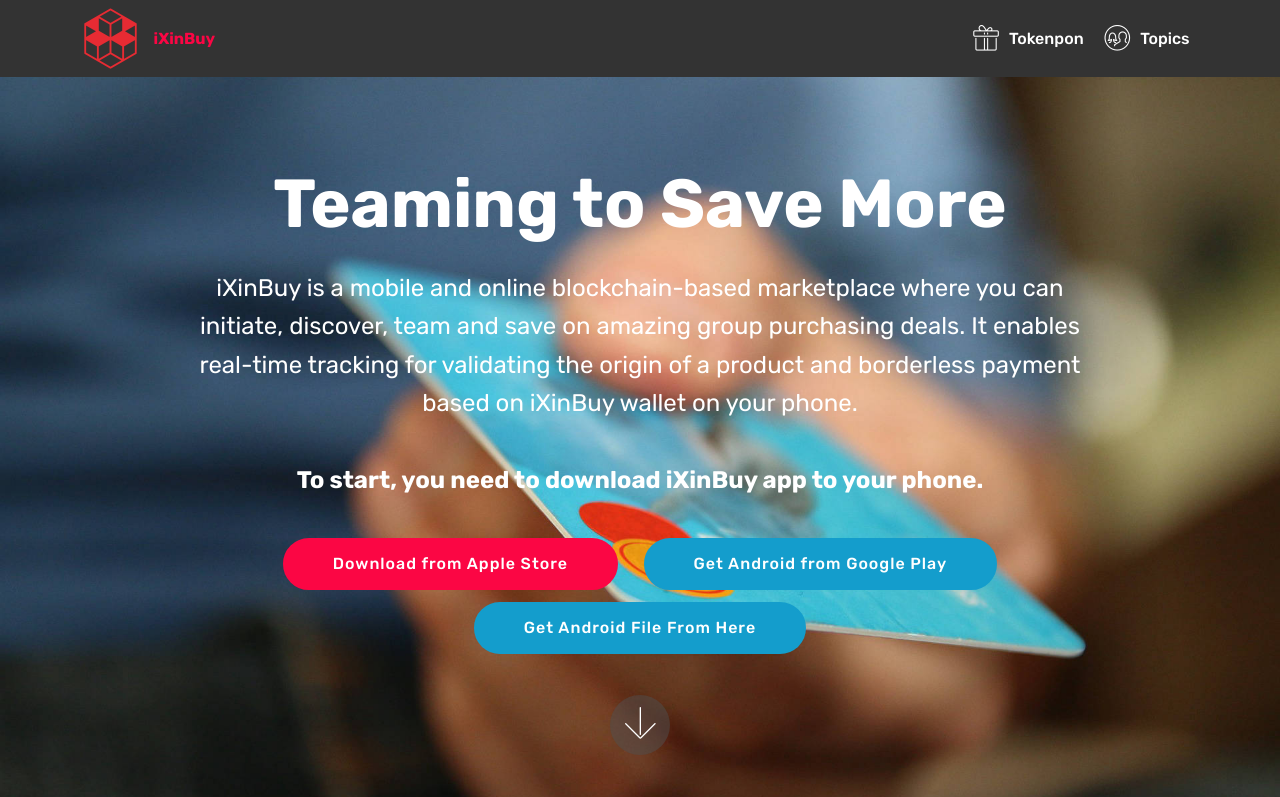
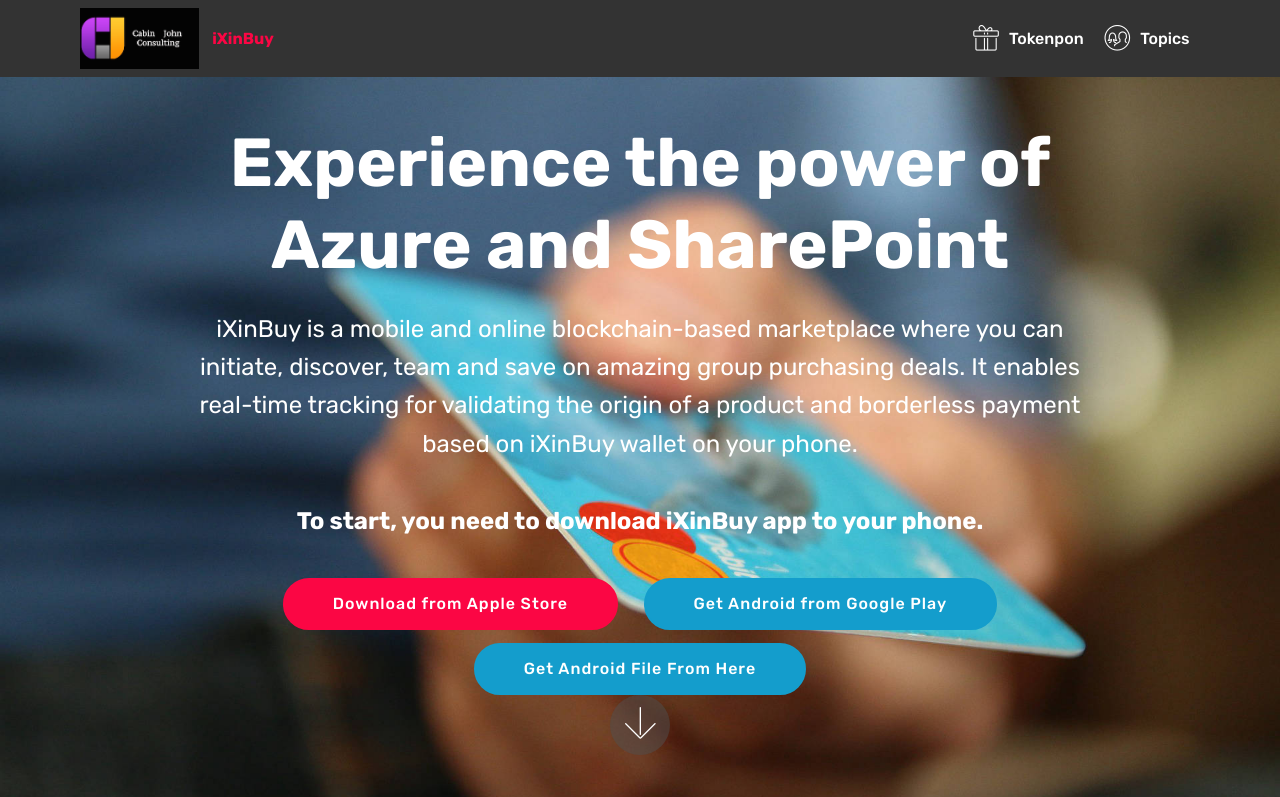
Before and after one commit to ixinpay/landing, a plain HTML site: page index.html in a window 1280 px wide. Shown: the top 797 px of the page. Drawn offline with Linux system fonts and the light colour scheme; files whose address does not match are found by name.

Commit message:
changed index.html

```diff
--- a/index.html
+++ b/index.html
@@ -5,7 +5,7 @@
   <meta http-equiv="X-UA-Compatible" content="IE=edge">
   <meta name="generator" content="ixinbuy v1.0.0, ixinhub.com">
   <meta name="viewport" content="width=device-width, initial-scale=1, minimum-scale=1">
-  <link rel="shortcut icon" href="assets/images/ixinlogo-122x122.png" type="image/x-icon">
+  <link rel="shortcut icon" href="assets/images/cjcclogo.png" type="image/x-icon">
   <meta name="description" content="">
   <title>iXinBuy Home</title>
   <link rel="stylesheet" href="assets/web/assets/ixinbuy-icons/ixinbuy-icons.css">
@@ -39,7 +39,7 @@
             <div class="navbar-brand">
                 <span class="navbar-logo">
                     <a href="https://ixinhub.com">
-                         <img src="assets/images/ixinlogo-122x122.png" alt="iXinBuy" title="" style="height: 3.8rem;">
+                         <img src="assets/images/cjcclogo.png" alt="iXinBuy" title="" style="height: 3.8rem;">
                     </a>
                 </span>
                 <span class="navbar-caption-wrap"><a class="navbar-caption text-secondary display-4" href="https://ixinhub.com">iXinBuy</a></span>
@@ -70,7 +70,7 @@
         <div class="row justify-content-md-center">
             <div class="mbr-white col-md-10">
                 <br />
-                <h1 class="mbr-section-title mbr-bold pb-3 mbr-fonts-style display-1">Teaming to Save More</h1>
+                <h1 class="mbr-section-title mbr-bold pb-3 mbr-fonts-style display-1">Experience the power of Azure and SharePoint</h1>
 
                 <p class="mbr-text pb-3 mbr-fonts-style display-5">
                     iXinBuy is a mobile and online blockchain-based marketplace where you can initiate, discover, team and save on amazing group purchasing deals. It enables real-time tracking for validating the origin of a product and borderless payment based on iXinBuy wallet on your phone.
```
Also changed, not shown: assets/images/cjcclogo.png (added).
